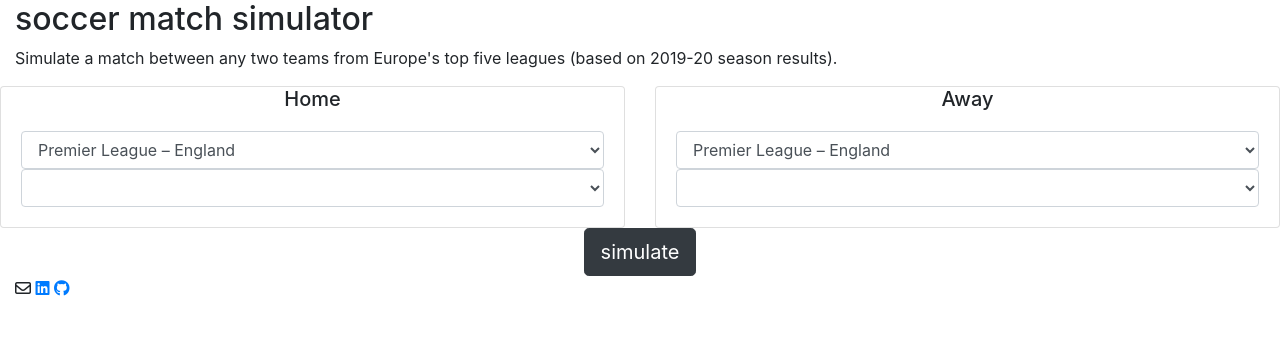
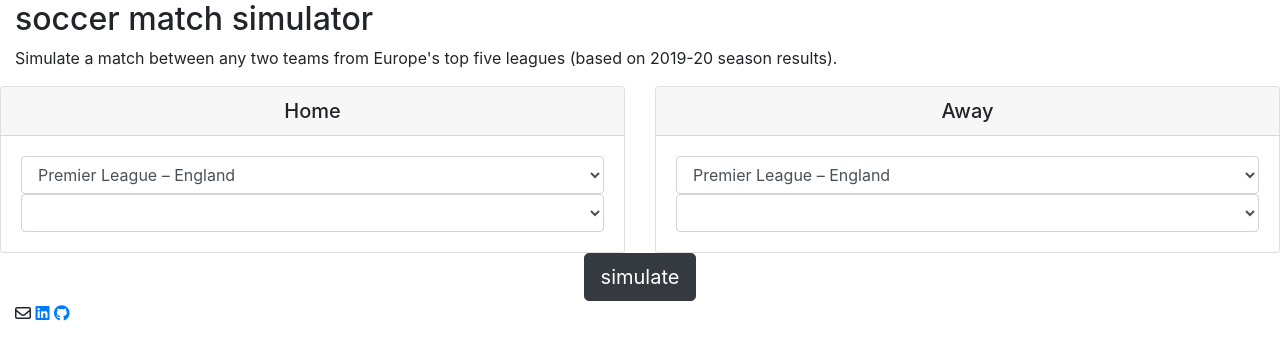
Before and after one commit to dixongrossnickle/personal-website, a Django app: template programs/templates/simulator.html in a window 1280 px wide. Shown: the part 56-416 px from the top of the page. Run offline with Django 3.2, Linux system fonts and the light colour scheme; the template is opened without the code that fills it, so the values that code supplies are empty; some libraries are stand-ins or nearby versions.

Commit message:
refactored css

```diff
--- a/programs/templates/simulator.html
+++ b/programs/templates/simulator.html
@@ -25,7 +25,7 @@
                   <div class="row">
                      <div class="col-sm">
                         <div class="card select-card top-select-card">
-                           <div class="select-card-header text-center">
+                           <div class="card-header select-card-header text-center">
                               <h5 class="m-0">Home</h5>
                            </div>
                            <div class="card-body select-card-body">
@@ -43,7 +43,7 @@
                      </div>
                      <div class="col-sm">
                         <div class="card select-card">
-                           <div class="select-card-header text-center">
+                           <div class="card-header select-card-header text-center">
                               <h5 class="m-0">Away</h5>
                            </div>
                            <div class="card-body select-card-body">
@@ -67,7 +67,7 @@
             </div>
             <div class="carousel-item result-item">
                <div class="card results-card">
-                  <div class="results-card-header">
+                  <div class="card-header results-card-header">
                      <div class="row score-row">
                         <div class="col team1-name-col">
                            <h5 class="team1-name m-0"></h5>
```
